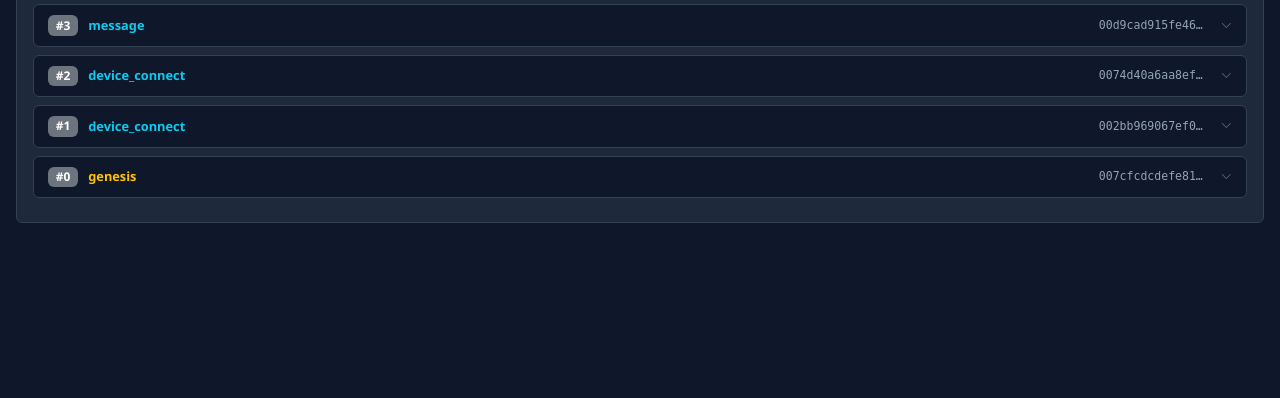
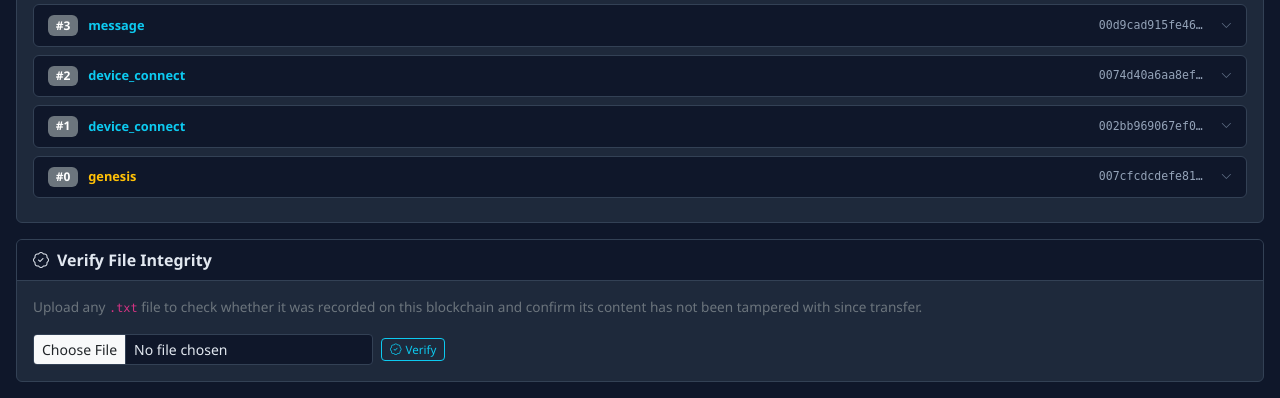
Before and after one commit to 1abykeev/wifi_blokchain, a Flask app: page /admin in a window 1280 px wide. Shown: the part 1147-1545 px from the top of the page. Before the commit the page ends 1370 px from the top, so only its background shows below. Run offline with Flask 3, Linux system fonts and the light colour scheme; some libraries are stand-ins or nearby versions.

Commit message:
(opus plan): step five is ready

```diff
--- a/templates/admin.html
+++ b/templates/admin.html
@@ -182,6 +182,31 @@
           <div id="chainViewer">
             <p class="text-secondary text-center py-3">Loading chain…</p>
           </div>
+        </div>
+      </div>
+    </div>
+  </div>
+
+  <!-- File Integrity Verifier -->
+  <div class="row mt-3">
+    <div class="col-12">
+      <div class="card">
+        <div class="card-header">
+          <i class="bi bi-patch-check me-2"></i>Verify File Integrity
+        </div>
+        <div class="card-body">
+          <p class="text-secondary mb-3" style="font-size:.85rem">
+            Upload any <code>.txt</code> file to check whether it was recorded on this
+            blockchain and confirm its content has not been tampered with since transfer.
+          </p>
+          <div class="d-flex gap-2 align-items-center flex-wrap">
+            <input type="file" id="verifyFileInput" accept=".txt,text/plain"
+                   class="form-control form-control-sm" style="max-width:340px;background:#0f172a;color:#e2e8f0;border-color:#334155">
+            <button class="btn btn-sm btn-outline-info" onclick="verifyFile()" id="verifyFileBtn">
+              <i class="bi bi-patch-check me-1"></i>Verify
+            </button>
+          </div>
+          <div id="verifyFileResult" class="mt-3" style="display:none"></div>
         </div>
       </div>
     </div>
@@ -467,6 +492,74 @@
     );
   });
 
+  // ── File integrity verifier ──────────────────────────────────────
+  function verifyFile() {
+    const input = document.getElementById('verifyFileInput');
+    const resultEl = document.getElementById('verifyFileResult');
+    const btn = document.getElementById('verifyFileBtn');
+
+    if (!input.files[0]) {
+      resultEl.style.display = 'block';
+      resultEl.innerHTML = `<div class="alert alert-warning py-2 mb-0">
+        <i class="bi bi-exclamation-triangle me-2"></i>Please select a .txt file first.
+      </div>`;
+      return;
+    }
+
+    btn.disabled = true;
+    btn.innerHTML = '<span class="spinner-border spinner-border-sm me-1"></span>Verifying…';
+
+    const reader = new FileReader();
+    reader.onload = function (e) {
+      fetch('/api/file/verify', {
+        method: 'POST',
+        headers: {'Content-Type': 'application/json'},
+        body: JSON.stringify({content: e.target.result}),
+      })
+      .then(r => r.json())
+      .then(data => {
+        resultEl.style.display = 'block';
+        if (data.verified) {
+          const ts = data.timestamp
+            ? new Date(data.timestamp * 1000).toLocaleString()
+            : '—';
+          resultEl.innerHTML = `<div class="alert alert-success py-2 mb-0">
+            <i class="bi bi-patch-check-fill me-2"></i>
+            <strong>Verified</strong> —
+            <strong>${escHtml(data.filename)}</strong>
+            sent by <code>${escHtml(data.sender)}</code>
+            to <code>${escHtml(data.receiver)}</code>
+            at ${ts},
+            block <span class="block-tag">#${data.block_index}</span><br>
+            <span style="font-family:monospace;font-size:.7rem;color:#6ee7b7">
+              SHA-256: ${escHtml(data.content_hash)}
+            </span>
+          </div>`;
+        } else {
+          resultEl.innerHTML = `<div class="alert alert-danger py-2 mb-0">
+            <i class="bi bi-x-octagon-fill me-2"></i>
+            <strong>Not found on chain</strong> —
+            this file was never recorded here, or its content was modified after transfer.<br>
+            <span style="font-family:monospace;font-size:.7rem;color:#fca5a5">
+              SHA-256: ${escHtml(data.content_hash)}
+            </span>
+          </div>`;
+        }
+      })
+      .catch(() => {
+        resultEl.style.display = 'block';
+        resultEl.innerHTML = `<div class="alert alert-danger py-2 mb-0">
+          <i class="bi bi-exclamation-octagon me-2"></i>Server error during verification.
+        </div>`;
+      })
+      .finally(() => {
+        btn.disabled = false;
+        btn.innerHTML = '<i class="bi bi-patch-check me-1"></i>Verify';
+      });
+    };
+    reader.readAsText(input.files[0], 'utf-8');
+  }
+
   // ── Init ─────────────────────────────────────────────────────────
   loadChain();
 </script>
```
